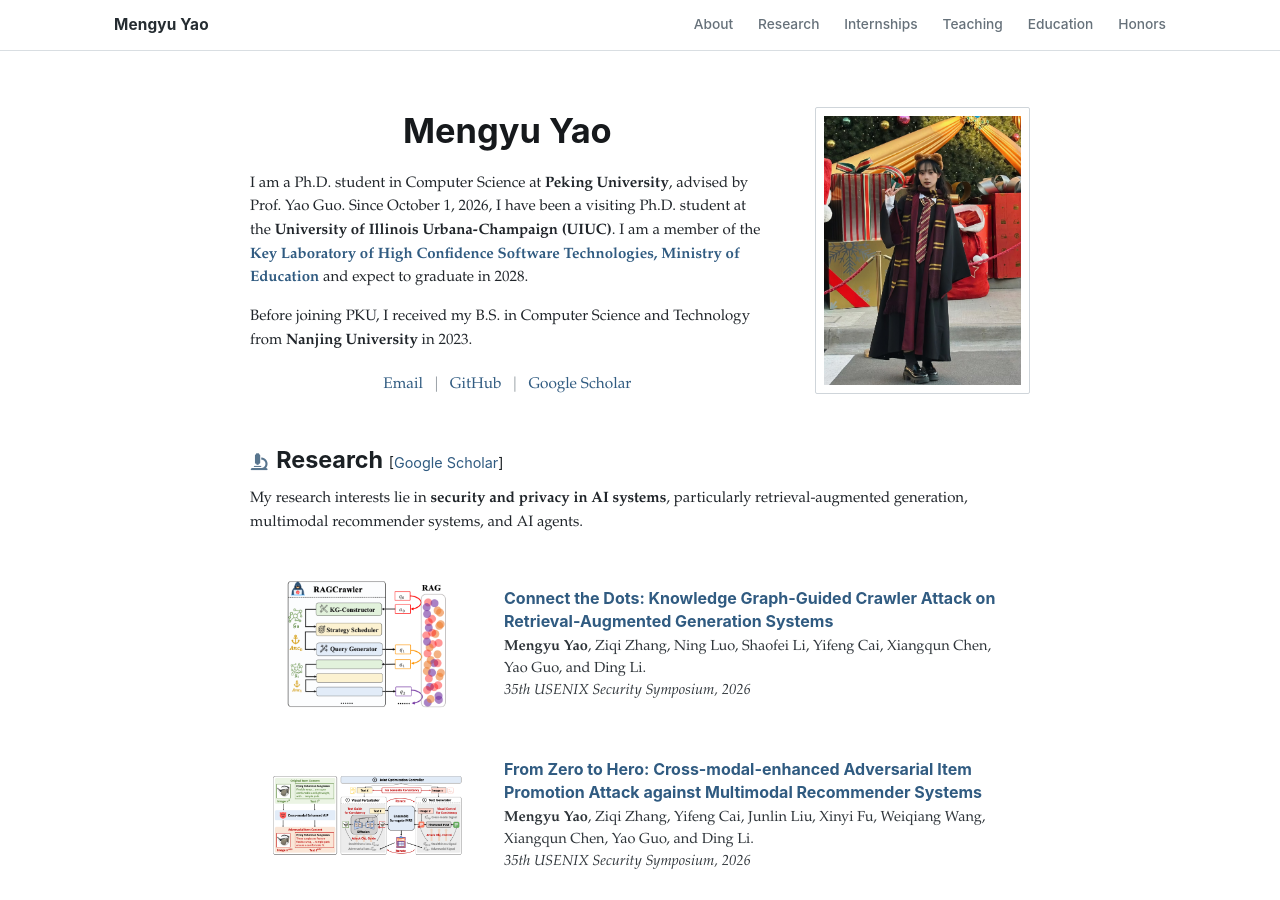
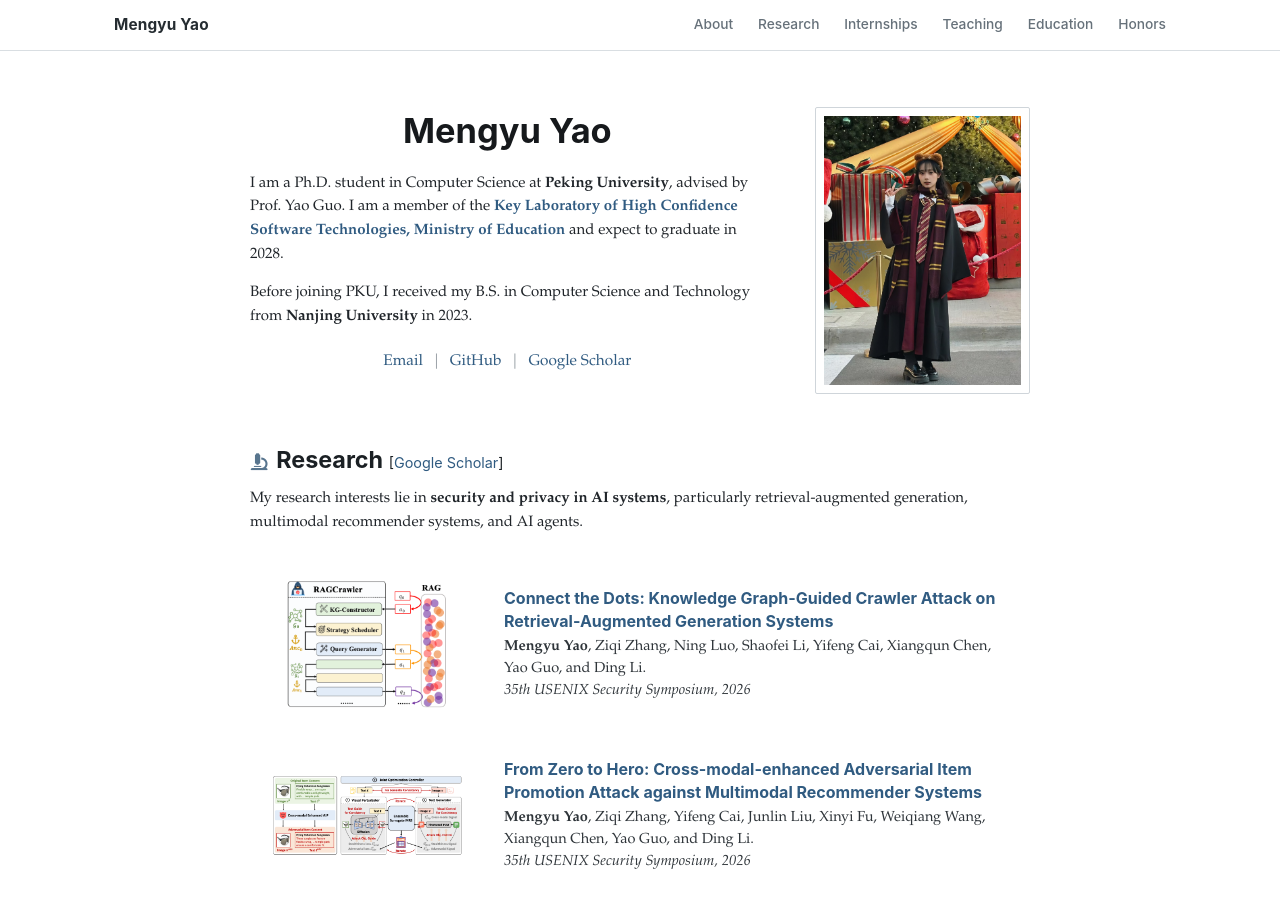
Before and after one commit to Yao-mengyu/Yao-mengyu.github.io, a Jekyll site: the page built from _pages/about.md, in a window 1280 px wide and 900 px high. Built offline with Jekyll 4.4.1, drawn with Linux system fonts in a browser that asks for light colours; some of the changed text lies outside the part shown.

```diff
--- a/_pages/about.md
+++ b/_pages/about.md
@@ -12,7 +12,7 @@ redirect_from:
 <section class="academic-intro" id="about-me" aria-labelledby="profile-name">
   <div class="academic-intro__copy">
     <h1 id="profile-name">Mengyu Yao</h1>
-    <p>I am a Ph.D. student in Computer Science at <strong>Peking University</strong>, advised by Prof. Yao Guo. Since October 1, 2026, I have been a visiting Ph.D. student at the <strong>University of Illinois Urbana-Champaign (UIUC)</strong>. I am a member of the <a href="https://cs.pku.edu.cn/info/1166/1849.htm" target="_blank" rel="noopener noreferrer"><strong>Key Laboratory of High Confidence Software Technologies, Ministry of Education</strong></a> and expect to graduate in 2028.</p>
+    <p>I am a Ph.D. student in Computer Science at <strong>Peking University</strong>, advised by Prof. Yao Guo. I am a member of the <a href="https://cs.pku.edu.cn/info/1166/1849.htm" target="_blank" rel="noopener noreferrer"><strong>Key Laboratory of High Confidence Software Technologies, Ministry of Education</strong></a> and expect to graduate in 2028.</p>
     <p>Before joining PKU, I received my B.S. in Computer Science and Technology from <strong>Nanjing University</strong> in 2023.</p>
     <nav class="academic-intro__links" aria-label="Contact and academic profiles">
       <a href="mailto:{{ site.author.email }}">Email</a><span aria-hidden="true">|</span>
@@ -168,14 +168,6 @@ redirect_from:
 
 <div class="cv-entry">
   <div class="cv-entry__heading">
-    <div><strong>University of Illinois Urbana-Champaign (UIUC)</strong></div>
-    <span class="cv-entry__date">Oct 1, 2026 – Present</span>
-  </div>
-  <p class="cv-entry__role">Visiting Ph.D. Student</p>
-</div>
-
-<div class="cv-entry">
-  <div class="cv-entry__heading">
     <div><strong>Peking University</strong><span>School of Computer Science</span></div>
     <span class="cv-entry__date">Sep 2023 – Jun 2028 (Expected)</span>
   </div>
```
